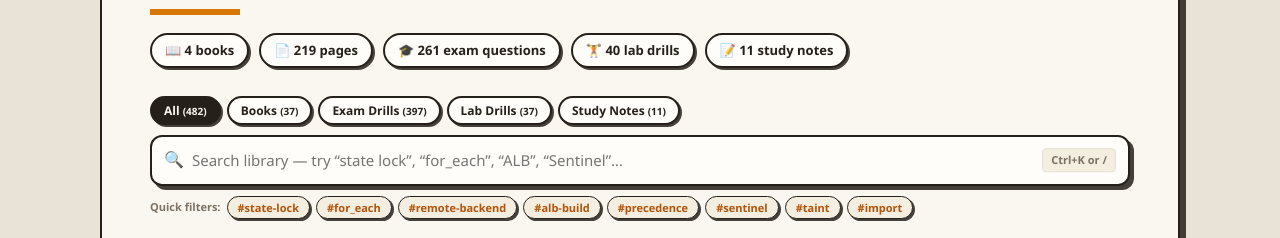
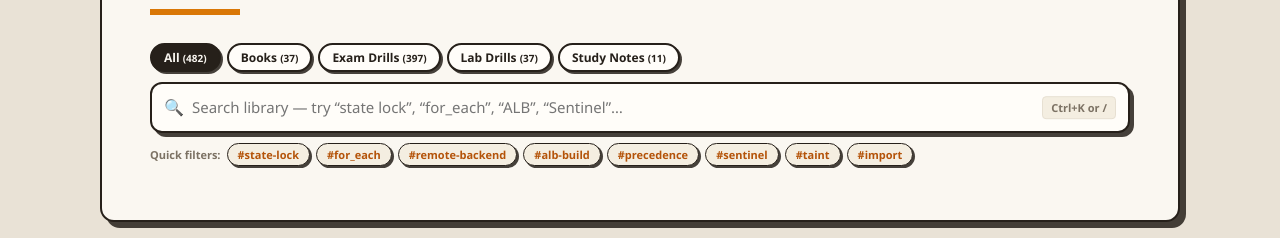
Before and after one commit to EslamNabawy/TerraForm-By-Nabawy, a plain HTML site: page index.html in a window 1280 px wide. Shown: the part 234-472 px from the top of the page. Drawn offline with Linux system fonts and the light colour scheme.

Commit message:
Remove stats chips from hero section

```diff
--- a/index.html
+++ b/index.html
@@ -40,14 +40,7 @@
       <h1>TerraForm by Nabawy</h1>
       <hr class="ambrule">
 
-      <!-- Stats Chips -->
-      <div class="chips">
-        <span class="chip">📖 4 books</span>
-        <span class="chip">📄 219 pages</span>
-        <span class="chip">🎓 261 exam questions</span>
-        <span class="chip">🏋️ 40 lab drills</span>
-        <span class="chip">📝 11 study notes</span>
-      </div>
+
 
       <!-- Universal Search & Spotlight Palette -->
       <div class="search-section">
```
